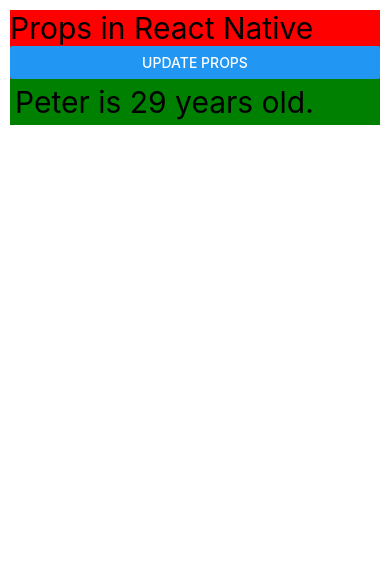
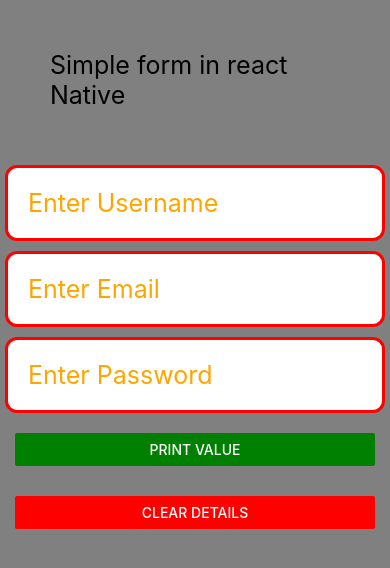
Before and after one commit to DKSingh1604/firstCli, a React Native app: screen / in a window 390 px wide. Shown: the top 568 px of the page. Built offline with nearby package versions, Linux system fonts and the light colour scheme.

Commit message:
- learned to give and remove data using useState in a text input

```diff
--- a/App.tsx
+++ b/App.tsx
@@ -1,33 +1,72 @@
 /* eslint-disable @typescript-eslint/no-unused-vars */
 /* eslint-disable react-native/no-inline-styles */
 import { useState } from 'react';
-import { View, Text, Button } from 'react-native';
+import { View, TextInput, Text, Button, SafeAreaView } from 'react-native';
+import ExStyles from './css/styles';
+const App = () => {
+  const [name, setName] = useState('');
+  const [email, setEmail] = useState('');
+  const [password, setPassword] = useState('');
+  const [display, setDisplay] = useState(false);
 
-const App = () => {
-  const [name, setName] = useState('Peter');
-
+  const resetFormData = () => {
+    setDisplay(false);
+    setEmail('');
+    setName('');
+    setPassword('');
+  };
   return (
-    <View
-      style={{
-        backgroundColor: 'red',
-        margin: 10,
-      }}
-    >
-      <Text style={{ fontSize: 30 }}>Props in React Native</Text>
-      <Button title="Update Props" onPress={() => setName('Dev Karan  ')} />
-      <User name={name} age={29} />
-    </View>
-  );
-};
-
-const User = (props: { name: string; age: number }) => {
-  console.log(props);
-  return (
-    <View style={{ backgroundColor: 'green', padding: 5 }}>
-      <Text style={{ fontSize: 30 }}>
-        {props.name + ' is ' + props.age + ' years old.'}
-      </Text>
-    </View>
+    <SafeAreaView style={{ backgroundColor: 'grey', flex: 1 }}>
+      <View>
+        <Text style={{ margin: 50, fontSize: 25 }}>
+          {'Simple form in react Native'}
+        </Text>
+        <TextInput
+          style={ExStyles.textbox}
+          placeholder="Enter Username"
+          onChangeText={text => setName(text)}
+          value={name}
+        />
+        <TextInput
+          style={ExStyles.textbox}
+          placeholder="Enter Email"
+          onChangeText={text => setEmail(text)}
+          value={email}
+        />
+        <TextInput
+          style={ExStyles.textbox}
+          placeholder="Enter Password"
+          onChangeText={text => setPassword(text)}
+          value={password}
+          secureTextEntry={true}
+        />
+        <View style={{ margin: 5, padding: 10 }}>
+          <Button
+            color={'green'}
+            title="Print value"
+            onPress={() => setDisplay(true)}
+          />
+        </View>
+        <View style={{ margin: 5, padding: 10 }}>
+          <Button color={'red'} title="Clear details" onPress={resetFormData} />
+        </View>
+        <View>
+          {display ? (
+            <View>
+              <Text style={{ fontSize: 20, margin: 12 }}>
+                username is: {name}
+              </Text>
+              <Text style={{ fontSize: 20, margin: 12 }}>
+                Password is: {password}
+              </Text>
+              <Text style={{ fontSize: 20, margin: 12 }}>
+                Email is: {email}
+              </Text>
+            </View>
+          ) : null}
+        </View>
+      </View>
+    </SafeAreaView>
   );
 };
 
--- /dev/null
+++ b/css/styles.ts
@@ -0,0 +1,24 @@
+import { StyleSheet, TextStyle } from 'react-native';
+
+const ExStyles = StyleSheet.create<{ textbox: TextStyle }>({
+    textbox: {
+        color: 'orange',
+        fontSize: 25,
+        backgroundColor: 'white',
+        // textAlign: 'center',
+        padding: 20,
+        margin: 5,
+        borderRadius: 12,
+        borderWidth: 3,
+        borderColor: 'red',
+    },
+
+    button: {
+        color: 'orange',
+        fontSize: 20,
+        padding: 15,
+        margin: 15
+    }
+});
+
+export default ExStyles;
```
